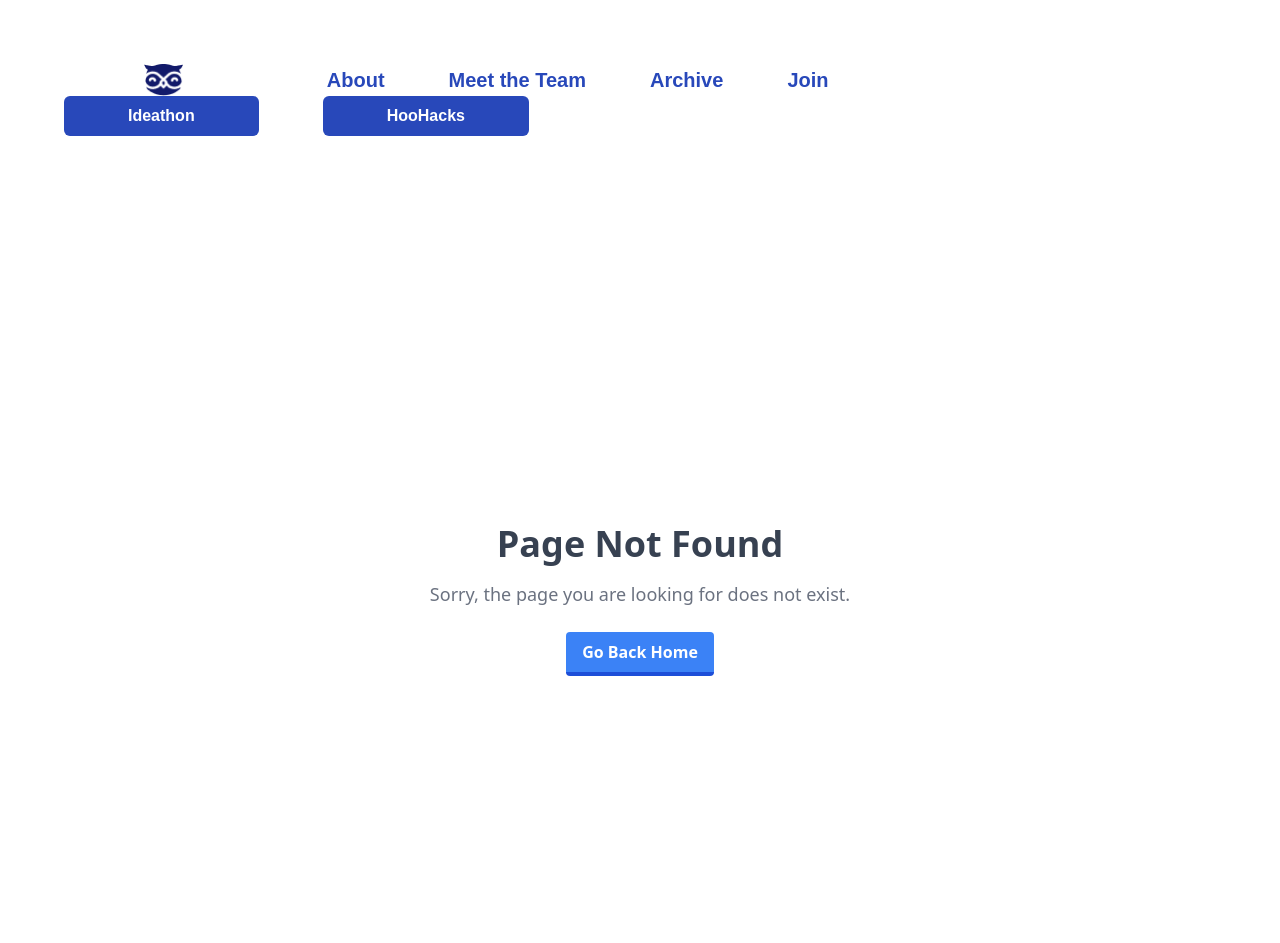
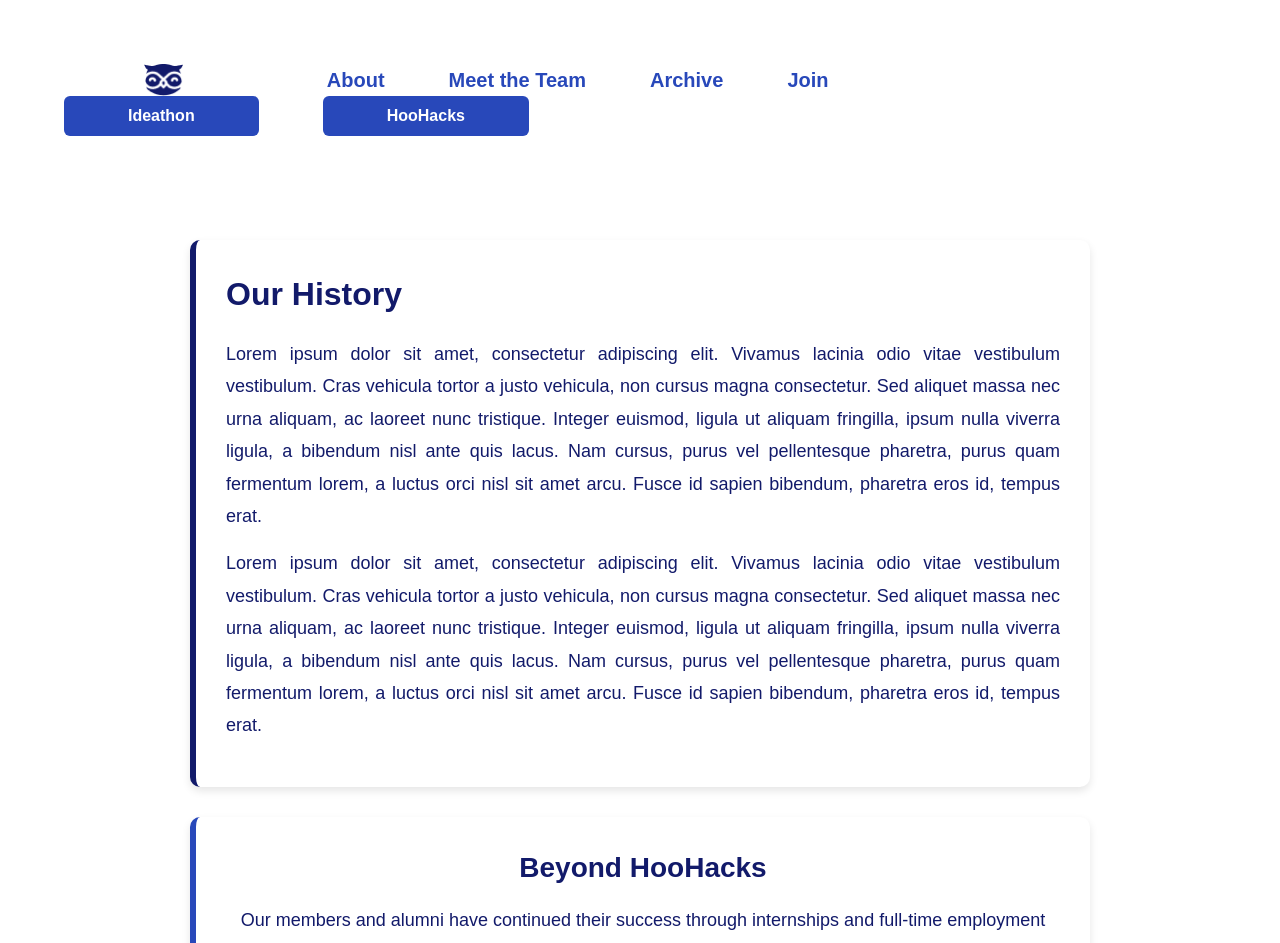
Before and after one commit to hoohacks/team-website, a React (Create React App) app: page /archive in a window 1280 px wide. Before the commit this address had no page. Shown: the top 943 px of the page. Built offline with nearby package versions, Linux system fonts and the light colour scheme; the HTML template or start-up script is replaced by a standard one.

Commit message:
archive page done - varun

```diff
--- a/src/App.tsx
+++ b/src/App.tsx
@@ -4,6 +4,8 @@ import Home from "./screens/Home/Home";
 import NotFound from "./screens/NotFound";
 import Footer from "./components/Footer";
 import Navbar from "./components/Navbar";
+import Archive from "./screens/Archive";
+
 
 function App() {
   return (
@@ -12,6 +14,7 @@ function App() {
       <Routes>
         <Route path="/" element={<Home />}></Route>
         <Route path="/join" element={<JoinPage />}></Route>
+        <Route path="/archive" element={<Archive/>}></Route>
         <Route path="*" element={<NotFound />}></Route>
       </Routes>
       <Footer />
--- /dev/null
+++ b/src/screens/Archive.css
@@ -0,0 +1,124 @@
+.archive-container {
+    display: flex;
+    flex-direction: column;
+    align-items: center;
+    padding: 40px;
+    background-color: #ffffff; /* Overall white background */
+    font-family: Arial, sans-serif; /* Optionally use a custom web font */
+  }
+
+  .history-section {
+    background-color: #ffffff; /* White background */
+    padding: 30px;
+    border-radius: 10px;
+    margin-bottom: 30px;
+    width: 90%;
+    max-width: 900px;
+    box-shadow: 0 4px 8px rgba(0, 0, 0, 0.1);
+    border-left: 6px solid #121A6A; /* Orange border for aesthetic */
+  }
+
+  .history-title {
+    font-size: 32px;
+    color: #121A6A; /* Dark blue color */
+    font-weight: bold;
+    margin-bottom: 20px;
+  }
+
+  .history-text {
+    font-size: 18px;
+    color: #121A6A; /* Dark blue color */
+    line-height: 1.8;
+    margin-bottom: 15px;
+    text-align: justify;
+  }
+
+  .placement-section {
+    background-color: #ffffff; /* White background */
+    padding: 30px;
+    border-radius: 10px;
+    width: 90%;
+    max-width: 900px;
+    box-shadow: 0 4px 8px rgba(0, 0, 0, 0.1);
+    border-left: 6px solid #2848BA; /* Blue border for aesthetic */
+    text-align: center;
+  }
+
+  .placement-title {
+    font-size: 28px;
+    color: #121A6A; /* Dark blue color */
+    font-weight: bold;
+    margin-bottom: 15px;
+  }
+
+  .placement-text {
+    font-size: 18px;
+    color: #121A6A; /* Dark blue color */
+    line-height: 1.8;
+    margin-bottom: 25px;
+  }
+
+  .placement-image {
+    width: 100%;
+    height: auto;
+    max-width: 800px;
+    border-radius: 5px;
+    box-shadow: 0 2px 4px rgba(0, 0, 0, 0.1);
+  }
+
+  .sponsors-section {
+    background-color: #ffffff;
+    padding: 30px;
+    border-radius: 10px;
+    width: 90%;
+    max-width: 900px;
+    box-shadow: 0 4px 8px rgba(0, 0, 0, 0.1);
+    margin-top: 30px;
+    text-align: center;
+    border-left: 6px solid #87A2FC;
+  }
+
+  .sponsors-title {
+    font-size: 24px;
+    color: #121A6A;
+    font-weight: bold;
+    margin-bottom: 10px;
+  }
+
+  .sponsors-text {
+    font-size: 16px;
+    color: #121A6A;
+    margin-bottom: 20px;
+  }
+
+  .sponsors-carousel {
+    overflow: hidden;
+    width: 100%;
+    position: relative;
+    margin-bottom: 20px; /* Space between rows */
+  }
+
+  .sponsors-track {
+    display: flex;
+    animation: scroll 30s linear infinite;
+    width: fit-content; /* Ensures the track can be wide enough to fit all logos */
+  }
+
+  .sponsor-logo {
+    width: 180px; /* Larger sponsor logos */
+    height: 100px; /* Larger height for logos */
+    background-color: #e0e0e0; /* Grey placeholder for sponsor logos */
+    border-radius: 5px;
+    margin: 0 15px; /* Adjusted margin for larger logos */
+    box-shadow: 0 2px 4px rgba(0, 0, 0, 0.1);
+  }
+
+  /* Animation for scrolling sponsor logos */
+  @keyframes scroll {
+    0% {
+      transform: translateX(0);
+    }
+    100% {
+      transform: translateX(-50%);
+    }
+  }
--- /dev/null
+++ b/src/screens/Archive.tsx
@@ -0,0 +1,84 @@
+import './Archive.css';
+import React from "react";
+import placementImage from "../assets/hoohacks-placement.png"; // Replace with actual image path
+
+const Archive = () => {
+  return (
+    <div className="archive-container">
+      {/* History Section */}
+      <div className="history-section">
+        <h1 className="history-title">Our History</h1>
+        <p className="history-text">
+        Lorem ipsum dolor sit amet, consectetur adipiscing elit. Vivamus lacinia odio vitae vestibulum vestibulum.
+        Cras vehicula tortor a justo vehicula, non cursus magna consectetur. Sed aliquet massa nec urna aliquam, ac laoreet nunc tristique.
+        Integer euismod, ligula ut aliquam fringilla, ipsum nulla viverra ligula, a bibendum nisl ante quis lacus. Nam cursus, purus vel pellentesque pharetra, purus quam fermentum lorem,
+        a luctus orci nisl sit amet arcu. Fusce id sapien bibendum, pharetra eros id, tempus erat.
+        </p>
+        <p className="history-text">
+        Lorem ipsum dolor sit amet, consectetur adipiscing elit. Vivamus lacinia odio vitae vestibulum vestibulum. Cras vehicula tortor a justo vehicula, non cursus magna consectetur.
+        Sed aliquet massa nec urna aliquam, ac laoreet nunc tristique. Integer euismod, ligula ut aliquam fringilla, ipsum nulla viverra ligula,
+        a bibendum nisl ante quis lacus. Nam cursus, purus vel pellentesque pharetra, purus quam fermentum lorem, a luctus orci nisl sit amet arcu.
+        Fusce id sapien bibendum, pharetra eros id, tempus erat.
+        </p>
+      </div>
+
+      {/* Placement Section */}
+      <div className="placement-section">
+        <h2 className="placement-title">Beyond HooHacks</h2>
+        <p className="placement-text">
+          Our members and alumni have continued their success through
+          internships and full-time employment across a variety of industries.
+        </p>
+        <img src={placementImage} alt="Placement Companies" className="placement-image" />
+      </div>
+
+      {/* Sponsors Section */}
+      <div className="sponsors-section">
+        <h3 className="sponsors-title">Our Sponsors</h3>
+        <p className="sponsors-text">
+          HooHacks wouldn't be possible without the incredible support of our sponsors.
+          Their generosity and commitment help us foster innovation and creativity each year.
+          Some of our previous sponsors include:
+        </p>
+
+        {/* First Carousel Row */}
+        <div className="sponsors-carousel">
+          <div className="sponsors-track">
+            {[...Array(8)].map((_, index) => (
+              <div className="sponsor-logo" key={`row1-${index}`}></div>
+            ))}
+            {[...Array(8)].map((_, index) => (
+              <div className="sponsor-logo" key={`row1-dup-${index}`}></div>
+            ))}
+          </div>
+        </div>
+
+        {/* Second Carousel Row */}
+        <div className="sponsors-carousel">
+          <div className="sponsors-track">
+            {[...Array(8)].map((_, index) => (
+              <div className="sponsor-logo" key={`row2-${index}`}></div>
+            ))}
+            {[...Array(8)].map((_, index) => (
+              <div className="sponsor-logo" key={`row2-dup-${index}`}></div>
+            ))}
+          </div>
+        </div>
+
+        {/* Third Carousel Row */}
+        <div className="sponsors-carousel">
+          <div className="sponsors-track">
+            {[...Array(8)].map((_, index) => (
+              <div className="sponsor-logo" key={`row3-${index}`}></div>
+            ))}
+            {[...Array(8)].map((_, index) => (
+              <div className="sponsor-logo" key={`row3-dup-${index}`}></div>
+            ))}
+          </div>
+        </div>
+      </div>
+    </div>
+  );
+};
+
+export default Archive;
--- a/src/screens/Home/AnimatedText.tsx
+++ b/src/screens/Home/AnimatedText.tsx
@@ -3,12 +3,13 @@ import hoohacksLogo from "../../assets/hooMain.png";
 
 const AnimatedText = () => {
   return (
-    <div className="relative flex justify-center items-center h-screen bg-white overflow-hidden pt-24 md:pt-32 lg:pt-48 px-4 md:px-8 lg:px-16">
+    <div className="relative flex justify-center items-start h-screen bg-white overflow-hidden px-4 md:px-8 lg:px-16">
       <img
         src={hoohacksLogo}
         alt="HooHacks Logo"
-        className="z-20 h-24 md:h-32 lg:h-48"
+        className="z-20 h-24 md:h-32 lg:h-48 absolute top-12 md:top-8 lg:top-60"
       />
+
     </div>
   );
 };
--- a/src/screens/Home/Events.tsx
+++ b/src/screens/Home/Events.tsx
@@ -1,6 +1,5 @@
 import React from "react";
 import ideathonLogo from "../../assets/ideathonLogo.png";
-import estimathonLogo from "../../assets/estimathonLogo.png";
 import hoohacksBlackLogo from "../../assets/hoohacksBlackLogo.png";
 
 const Events = () => {
@@ -22,13 +21,6 @@ const Events = () => {
         </div>
         <div className="flex justify-center items-center p-4 w-full sm:w-1/2 md:w-1/3 lg:w-1/4">
           <img
-            src={estimathonLogo}
-            alt="Estimathon"
-            className="w-full h-auto max-h-32 sm:max-h-40 md:max-h-48 lg:max-h-56"
-          />
-        </div>
-        <div className="flex justify-center items-center p-4 w-full sm:w-1/2 md:w-1/3 lg:w-1/4">
-          <img
             src={hoohacksBlackLogo}
             alt="HooHacks"
             className="w-full h-auto max-h-32 sm:max-h-40 md:max-h-48 lg:max-h-56"
```
Also changed, not shown: src/assets/hoohacks-placement.png (added).
